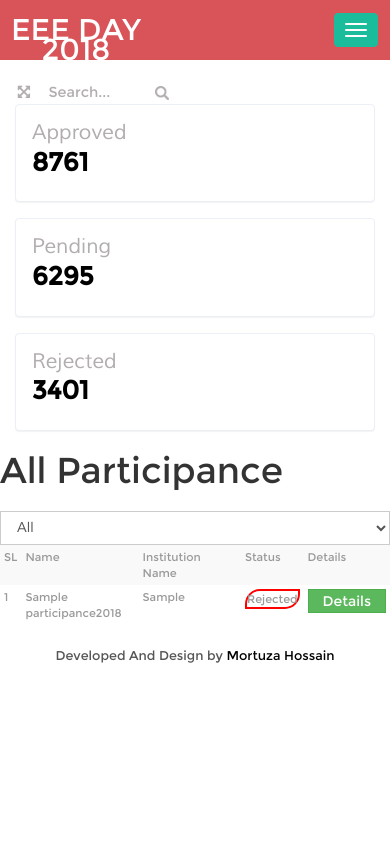
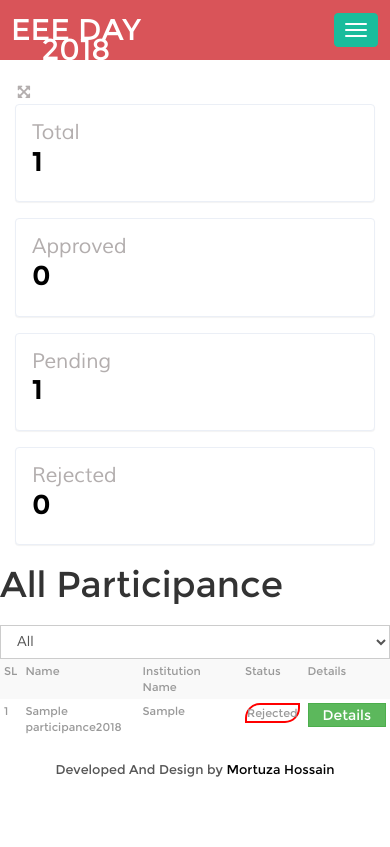
Before and after one commit to mortuzahossain/eeeday, a PHP site: page /admin/index.php in a window 390 px wide. Run offline with PHP 8.4, Linux system fonts and the light colour scheme; the visitor is signed in with stand-in values (Sample User, id 1); tables that the repository leaves empty or names only in its code hold one stand-in row (values such as "Sample post").

Commit message:
Done Admin index page

```diff
--- /dev/null
+++ b/admin/inc/alldata.php
@@ -0,0 +1,54 @@
+<?php
+
+    $sql = "SELECT * FROM participance2018 ORDER BY id DESC" ;
+    $result = mysqli_query($con,$sql);
+    $have_data = mysqli_num_rows($result);
+
+    if ($have_data) {
+		while($row = mysqli_fetch_assoc($result)){
+            $participance[] = $row;
+        }
+        //var_dump($participance);
+        $serial_no =0;
+
+?>
+
+	<table class="table table-striped ">
+        <tr>
+            <td width="5%">SL</td>
+            <td width="35%%">Name</td>
+            <td width="40%">Institution Name</td>
+            <td width="10%">Status</td>
+            <td width="10%">Details</td>
+        </tr>
+<?php foreach ($participance as $key) { $serial_no++; ?>
+        <tr>
+            <td width="5%"><?php echo $serial_no; ?></td>
+            <?php if(!empty($key['name'])) {?>
+            <td width="35%"><?php echo $key['name']; ?></td>
+            <?php } else { ?>
+            <td width="35%"><?php echo $key['teamname']; ?></td>
+            <?php } ?>
+            <td width="40%"><?php echo $key['institute']; ?></td>
+            <?php if($key['status'] == '0'){ ?>
+            <td width="10%" class="pending text-center">
+                <p>Pending</p>
+            </td>
+            <?php } elseif ($key['status'] == '1') { ?>
+            <td width="10%" class="accepted text-center">
+                <p>Accepted</p>
+            </td>
+            <?php } else { ?>
+            <td width="10%" class="rejected text-center">
+                <p>Rejected</p>
+            </td>
+            <?php } ?>
+            <td width="10%"><a href="details.php?id=<?php echo $key['id']; ?>" target="_blank" class="btn btn-success mybun">Details</a></td>
+        </tr>
+<?php } ?>
+	</table>
+
+<?php } else {
+	echo "No Participance Registered Yet.";
+}
+?>
--- a/admin/inc/top.php
+++ b/admin/inc/top.php
@@ -64,10 +64,6 @@
                     <section class="full-top">
                         <button id="toggle"><i class="fa fa-arrows-alt"></i></button>
                     </section>
-                    <form class=" navbar-left-right">
-                        <input type="text" value="Search..." onfocus="this.value = '';" onblur="if (this.value == '') {this.value = 'Search...';}">
-                        <input type="submit" value="" class="fa fa-search">
-                    </form>
                     <div class="clearfix"> </div>
                 </div>
                 <div class="clearfix"></div>
--- a/admin/index.php
+++ b/admin/index.php
@@ -5,8 +5,26 @@
 <div class="col-md-4 ">
 	<div class="content-top-1">
 	<div class="col-md-6 top-content">
+		<h5>Total</h5>
+<?php
+	$sql = "SELECT id FROM participance2018";
+	$count = mysqli_query($con,$sql);
+?>
+<label><?php echo mysqli_num_rows($count); ?></label>
+	</div>
+	<div class="col-md-6 top-content1">
+		<div id="demo-pie-1" class="pie-title-center" data-percent="25"> <span class="pie-value"></span> </div>
+	</div>
+	 <div class="clearfix"> </div>
+	</div>
+	<div class="content-top-1">
+	<div class="col-md-6 top-content">
 		<h5>Approved</h5>
-		<label>8761</label>
+<?php
+	$sql = "SELECT id FROM participance2018 WHERE status = 1";
+	$count = mysqli_query($con,$sql);
+?>
+<label><?php echo mysqli_num_rows($count); ?></label>
 	</div>
 	<div class="col-md-6 top-content1">
 		<div id="demo-pie-1" class="pie-title-center" data-percent="25"> <span class="pie-value"></span> </div>
@@ -16,7 +34,11 @@
 	<div class="content-top-1">
 	<div class="col-md-6 top-content">
 		<h5>Pending</h5>
-		<label>6295</label>
+<?php
+	$sql = "SELECT id FROM participance2018 WHERE status = 0";
+	$count = mysqli_query($con,$sql);
+?>
+<label><?php echo mysqli_num_rows($count); ?></label>
 	</div>
 	<div class="col-md-6 top-content1">
 		<div id="demo-pie-2" class="pie-title-center" data-percent="50"> <span class="pie-value"></span> </div>
@@ -26,7 +48,11 @@
 	<div class="content-top-1">
 	<div class="col-md-6 top-content">
 		<h5>Rejected</h5>
-		<label>3401</label>
+<?php
+	$sql = "SELECT id FROM participance2018 WHERE status = 2";
+	$count = mysqli_query($con,$sql);
+?>
+<label><?php echo mysqli_num_rows($count); ?></label>
 	</div>
 	<div class="col-md-6 top-content1">
 		<div id="demo-pie-3" class="pie-title-center" data-percent="75"> <span class="pie-value"></span> </div>
@@ -36,67 +62,44 @@
 </div>
 <div class="col-md-8 content-top-2 ">
 	<h1 class="padding20">All Participance</h1>
-	<select class="form-control ">
-		<option>All</option>
-		<option>Matlab</option>
-	</select>
 
 <?php
-    $sql = "SELECT * FROM participance2018 ORDER BY id DESC" ;
+    $sql = 'SELECT events , slug FROM event2018';
     $result = mysqli_query($con,$sql);
     $have_data = mysqli_num_rows($result);
-
-    if ($have_data) {
-		while($row = mysqli_fetch_assoc($result)){
-            $participance[] = $row;
+    if($have_data){
+        while($row = mysqli_fetch_assoc($result)){
+            $allevents[] = $row;
         }
-        //var_dump($participance);
-        $serial_no =0;
 
 ?>
 
-	<table class="table table-striped ">
-        <tr>
-            <td width="5%">SL</td>
-            <td width="35%%">Name</td>
-            <td width="40%">Institution Name</td>
-            <td width="10%">Status</td>
-            <td width="10%">Details</td>
-        </tr>
-<?php foreach ($participance as $key) { $serial_no++; ?>
-        <tr>
-            <td width="5%"><?php echo $serial_no; ?></td>
-            <?php if(!empty($key['name'])) {?>
-            <td width="35%"><?php echo $key['name']; ?></td>
-            <?php } else { ?>
-            <td width="35%"><?php echo $key['teamname']; ?></td>
-            <?php } ?>
-            <td width="40%"><?php echo $key['institute']; ?></td>
-            <?php if($key['status'] == '0'){ ?>
-            <td width="10%" class="pending text-center">
-                <p>Pending</p>
-            </td>
-            <?php } elseif ($key['status'] == '1') { ?>
-            <td width="10%" class="accepted text-center">
-                <p>Accepted</p>
-            </td>
-            <?php } else { ?>
-            <td width="10%" class="rejected text-center">
-                <p>Rejected</p>
-            </td>
-            <?php } ?>
-            <td width="10%"><a href="details.php?id=<?php echo $key['id']; ?>" target="_blank" class="btn btn-success mybun">Details</a></td>
-        </tr>
+	<select class="form-control " onchange="getData(this.value)">
+		<option value="1">All</option>
+	<?php foreach ($allevents as $key) { ?>
+		<option value="<?php echo $key['slug']; ?>"><?php echo $key['events']; ?></option>
+	<?php } ?>
+	</select>
 <?php } ?>
-	</table>
 
-<?php } else {
-	echo "No Participance Registered Yet.";
-}
-?>
+<script type="text/javascript">
+	function getData(val) {
+		$.ajax({
+            type: "POST",
+            url: "getdata.php",
+            data:'data='+val,
+            success: function(data){
+                $("#showme").html(data);
+            }
+        });
+	}
+</script>
 
+
+<div id="showme">
+	<?php include 'inc/alldata.php'; ?>
 </div>
-
+</div>
 <div class="clearfix"> </div>
 <?php
     include('inc/bottom.php');
```
Also changed, not shown: admin/getdata.php (added, +62 -0 lines).
